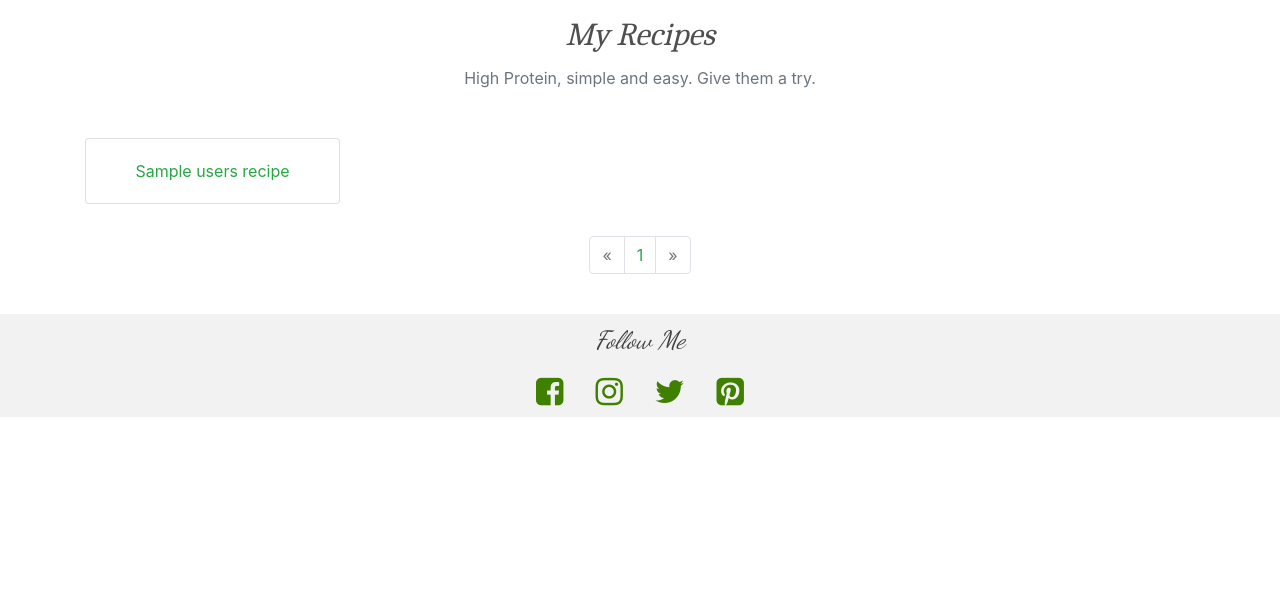
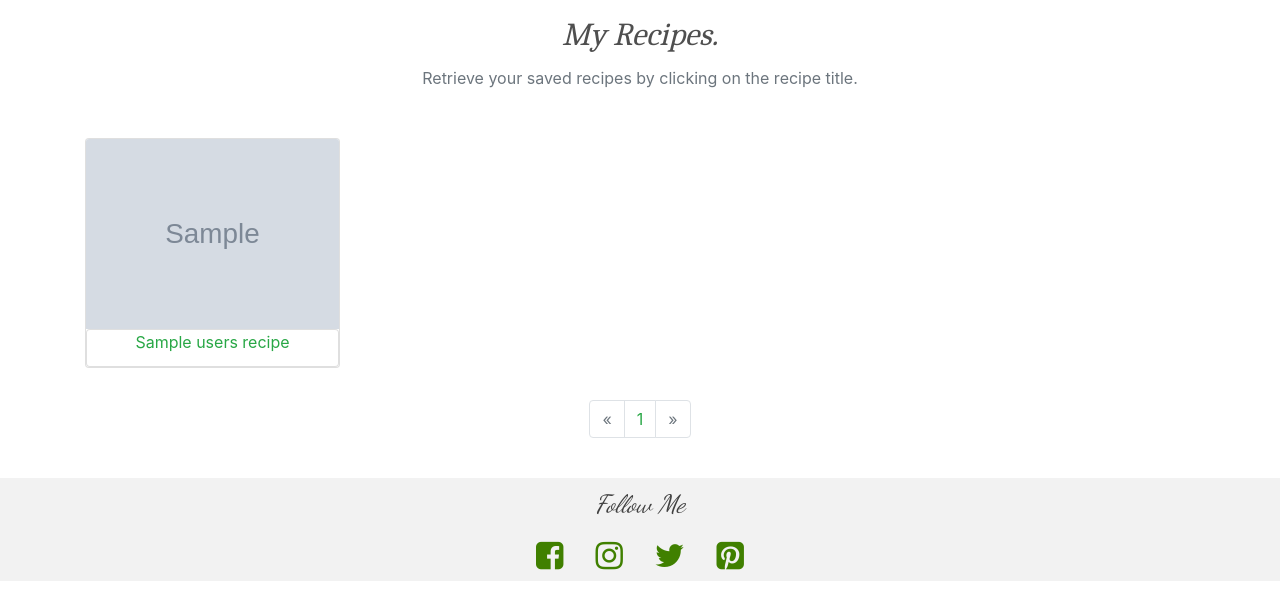
Before and after one commit to capel82/Busy-Capel, a Flask app: page /account/ in a window 1280 px wide. Shown: the part 56-663 px from the top of the page. Run offline with Flask 2, Linux system fonts and the light colour scheme; grey boxes marked "Sample" are stand-in pictures; a database or web service that is not in the repository returns one stand-in record (values such as "Sample title"); some libraries are stand-ins or nearby versions.

Commit message:
created myrecipes.html

```diff
--- a/run.py
+++ b/run.py
@@ -107,7 +107,7 @@ def login():
 #---ROUTE TO ACCOUNT PAGE ----#
 @app.route('/account/', methods=['GET', 'POST'])
 @app.route('/account/<page>/<limit>', methods=['GET', 'POST'])
-def account(page=1, limit=3):
+def account(page=1, limit=8):
 
     limit = int(limit)
 
@@ -128,6 +128,12 @@ def account(page=1, limit=3):
         maximum=maximum, limit=limit
     )
 
+@app.route('/show_myrecipe/<account_id>', methods=['GET', 'POST'])
+def show_myrecipe(account_id):
+
+    my_recipe = mongo.db.users_recipes.find_one({'_id': ObjectId(account_id)})
+    return render_template(
+        'myrecipes.html', recipe=my_recipe)
 
 #---ROUTE TO LOGOUT ---#
 @app.route("/logout")
--- a/static/css/style.css
+++ b/static/css/style.css
@@ -132,3 +132,12 @@ padding:30px;
 #add_recipe label {
     border-color: #408000;
 }
+
+.my_recipetitle {
+    border-color: #408000;
+    border-width: 2px;
+    border-style: solid;
+}
+.card-header {
+    background-color: #D2FFA6;
+}
--- a/templates/account.html
+++ b/templates/account.html
@@ -1,15 +1,14 @@
 {% extends 'base.html' %} {% block content %}
-
-
 <section class="container">
-    <h2 id="inspired" class="text-center pt-3 pb-1 font-italic"> My Recipes</h2>
-    <p class="text-center text-muted pb-4">High Protein, simple and easy. Give them a try.</p>
+   <h2 id="account" class="text-center pt-3 pb-1 font-italic"> My Recipes.</h2>
+       <p class="text-center text-muted pb-4">Retrieve your saved recipes by clicking on the recipe title.</p>
     <div class="row">
         {% for recipe in recipes %}
         <div class="col-sm-12 col-md-3 my-2">
             <div class="card text-center">
-                <div class="card-body">
-                    <a class ="card-title text-success" href="#">{{recipe.recipe_name}}</a>
+                <img class="card-img-top" src="{{recipe.recipe_image}}" alt="Card image cap"></img>
+                <div class="card body">
+                    <a class ="card-title text-success" href="{{url_for('show_myrecipe', account_id=recipe._id)}}">{{recipe.recipe_name}}</a>
                 </div>
             </div>
         </div>
```
Also changed, not shown: templates/myrecipes.html (added, +48 -0 lines).
